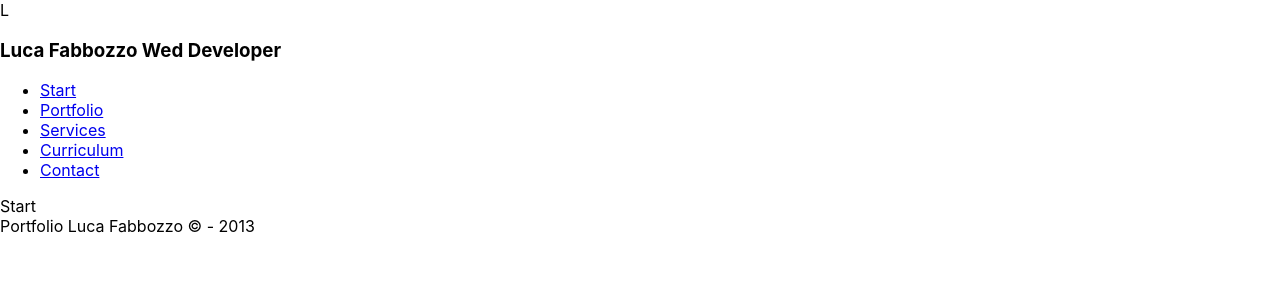
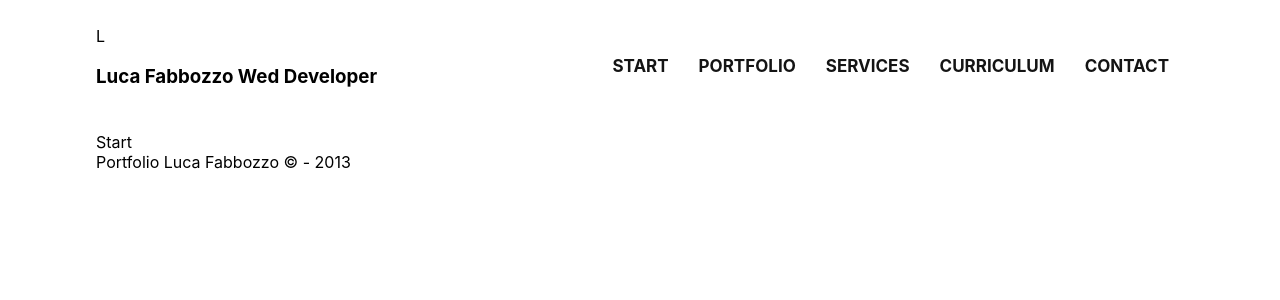
Before and after one commit to LucaFabbozzo/React-portfolio, a React (Create React App) app: page / in a window 1280 px wide. Shown: the top 300 px of the page. Built offline with nearby package versions, Linux system fonts and the light colour scheme.

Commit message:
style navbar

```diff
--- a/package.json
+++ b/package.json
@@ -10,6 +10,7 @@
     "react-dom": "^18.2.0",
     "react-router-dom": "^6.9.0",
     "react-scripts": "5.0.1",
+    "sass": "^1.60.0",
     "web-vitals": "^2.1.4"
   },
   "scripts": {
--- a/src/App.js
+++ b/src/App.js
@@ -1,12 +1,12 @@
 
-import './App.css';
+import './style/app.scss';
 import { MyRoute } from './router/MyRoute';
 
 function App() {
   return (
-    <>
+    <div className='layout'>
       <MyRoute />
-    </>
+    </div>
   );
 }
 
--- a/src/components/layout/Header.js
+++ b/src/components/layout/Header.js
@@ -3,7 +3,7 @@
 
 export const Header = () => {
   return (
-    <header>
+    <header className='header'>
       <div className='logo'>
         <span>L</span>
         <h3>Luca Fabbozzo Wed Developer</h3>
--- a/src/index.css
+++ /dev/null
@@ -1,13 +0,0 @@
-body {
-  margin: 0;
-  font-family: -apple-system, BlinkMacSystemFont, 'Segoe UI', 'Roboto', 'Oxygen',
-    'Ubuntu', 'Cantarell', 'Fira Sans', 'Droid Sans', 'Helvetica Neue',
-    sans-serif;
-  -webkit-font-smoothing: antialiased;
-  -moz-osx-font-smoothing: grayscale;
-}
-
-code {
-  font-family: source-code-pro, Menlo, Monaco, Consolas, 'Courier New',
-    monospace;
-}
--- a/src/index.js
+++ b/src/index.js
@@ -1,6 +1,6 @@
 import React from 'react';
 import ReactDOM from 'react-dom/client';
-import './index.css';
+import './style/general.scss';
 import App from './App';
 
 const root = ReactDOM.createRoot(document.getElementById('root'));
--- a/src/App.css
+++ b/src/style/app.scss
@@ -32,6 +32,7 @@
   from {
     transform: rotate(0deg);
   }
+
   to {
     transform: rotate(360deg);
   }
--- /dev/null
+++ b/src/style/general.scss
@@ -0,0 +1,52 @@
+body {
+  margin: 0;
+  font-family: -apple-system, BlinkMacSystemFont, 'Segoe UI', 'Roboto', 'Oxygen',
+    'Ubuntu', 'Cantarell', 'Fira Sans', 'Droid Sans', 'Helvetica Neue',
+    sans-serif;
+  -webkit-font-smoothing: antialiased;
+  -moz-osx-font-smoothing: grayscale;
+}
+
+code {
+  font-family: source-code-pro, Menlo, Monaco, Consolas, 'Courier New',
+    monospace;
+}
+
+.layout {
+  width: 85%;
+  margin: 0 auto;
+}
+
+.header {
+  height: 132px;
+  display: flex;
+  align-items: center;
+  .logo {
+    flex-grow: 2;
+  }
+  nav {
+    flex-grow: 1;
+    ul {
+      height: 132px;
+      display: flex;
+      justify-content: flex-end;
+      align-items: center;
+      list-style: none;
+    }
+    li {
+      text-transform: uppercase;
+      font-weight: bold;
+      font-size: 17px;
+      margin-left: 15px;
+      margin-right: 15px;
+    }
+    a {
+      color: #141414;
+      text-decoration: none;
+      &:hover {
+        color: #fa4529;
+        transition: all 300ms;
+      }
+    }
+  }
+}
```
Also changed, not shown: 1 other file (tests, documents, lock files or other folders).
